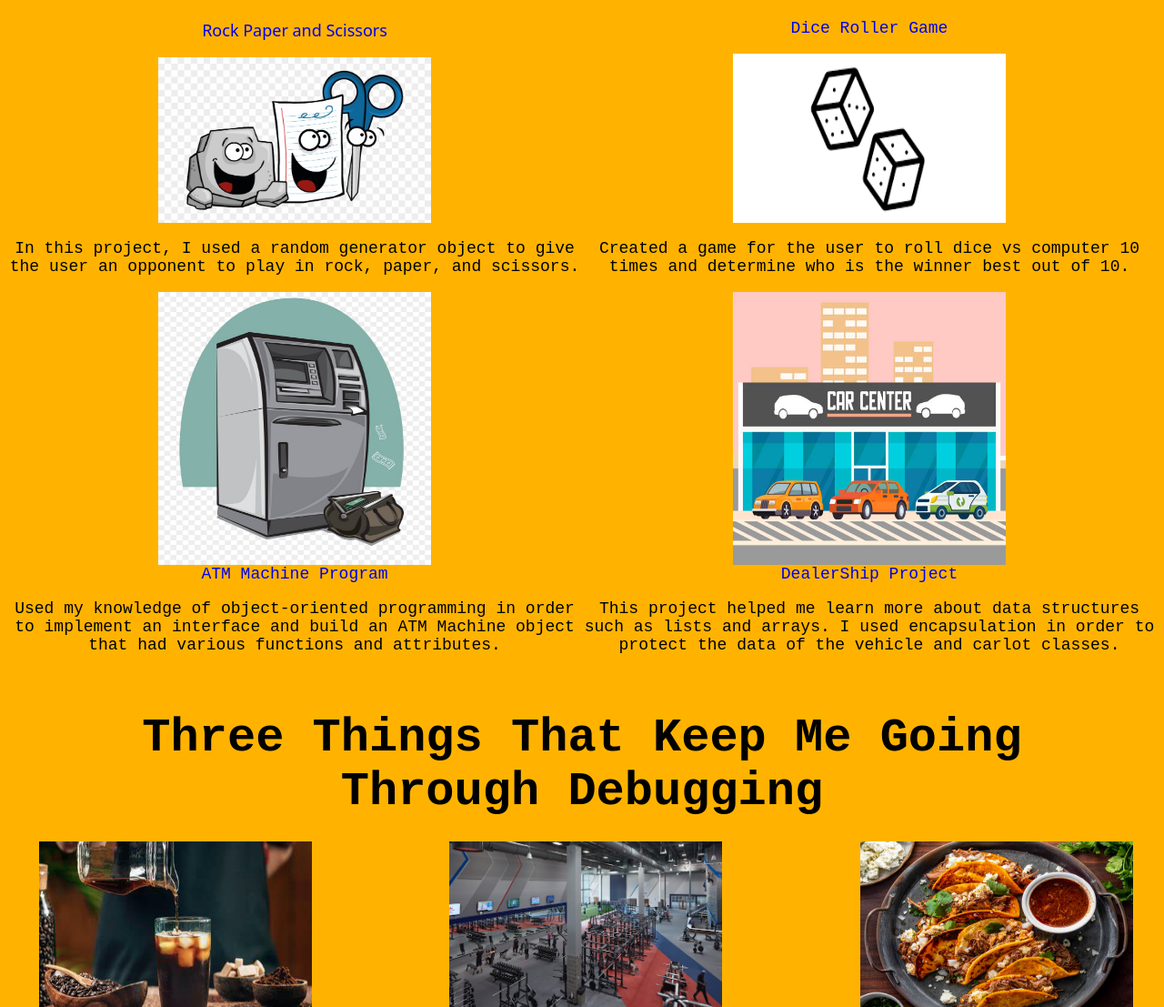
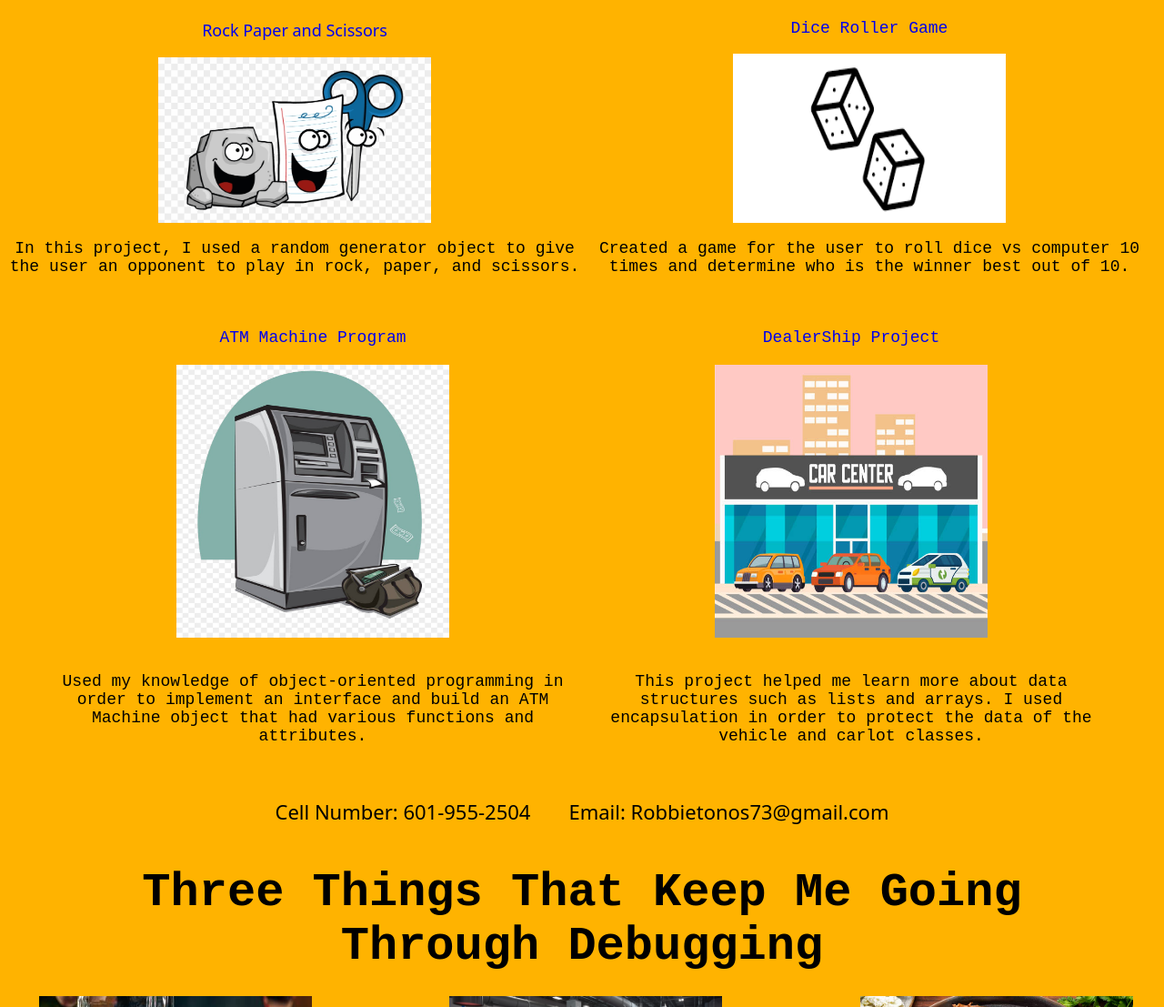
Before and after one commit to robbietonos37/First-Website, a plain HTML site: page index.html in a window 1280 px wide. Shown: the part 1250-2357 px from the top of the page at 91% size. Drawn offline with Linux system fonts and the light colour scheme.

Commit message:
Add contact info below second row of projects

```diff
--- a/index.html
+++ b/index.html
@@ -125,9 +125,9 @@
       <div class="Second-Row">
 
         <div class="ATM">
-          <img class="ATMPic" src="./atm.jpg">
           <a href="https://github.com/robbietonos37/ATM-Machine" target="_blank" rel="noopener noreferrer">ATM Machine
             Program</a>
+          <img class="ATMPic" src="./atm.jpg">
           <p class="ATM-Description">
             Used my knowledge of object-oriented programming in order to
             implement an interface and build an ATM Machine object that had various functions and attributes.
@@ -135,9 +135,9 @@
         </div>
 
         <div class="Dealership">
-          <img class="DealershipPic" src="./dealit.jpeg">
           <a href="https://github.com/robbietonos37/DealerShip" target="_blank" rel="noopener noreferrer">DealerShip
             Project</a>
+          <img class="DealershipPic" src="./dealit.jpeg">
           <p>
             This project helped me learn more about data structures such as lists and arrays. I used encapsulation in
             order to protect the data of the vehicle and carlot classes.
@@ -147,6 +147,13 @@
       </div>
 
     </div>
+
+
+    <div class="Contact">
+      <li>Cell Number: 601-955-2504</li>
+      <li>Email: Robbietonos73@gmail.com</li>
+    </div>
+
 
     <div class="Middle">
       Three Things That Keep Me Going Through Debugging
--- a/style.css
+++ b/style.css
@@ -36,9 +36,9 @@
 .Contact {
     display: flex;
     list-style: none;
-    gap: 14px;
+    gap: 42px;
     justify-content: center;
-    font-family: monospace;
+    font-family: system-ui, -apple-system, BlinkMacSystemFont, 'Segoe UI', Roboto, Oxygen, Ubuntu, Cantarell, 'Open Sans', 'Helvetica Neue', sans-serif;
     font-size: 22px;
     flex-direction: row;
 }
@@ -159,7 +159,7 @@ a:hover {
     display: flex;
     flex-direction: row;
     align-items: center;
-    gap: 70px;
+    gap: 40px;
     margin: 80px;
     list-style: none;
 }
@@ -287,7 +287,6 @@ a:hover {
     justify-content: center;
 }
 
-
 .Food {
     align-items: center;
     font-size: 24px;
@@ -358,6 +357,7 @@ img {
     display: flex;
     flex-direction: row;
     justify-content: center;
+    margin: 40px;
 }
 
 
@@ -370,6 +370,7 @@ img {
     font-size: 18px;
     justify-content: center;
     text-align: center;
+    gap: 20px;
 }
 
 .ATM-Description {
@@ -392,6 +393,7 @@ img {
     font-size: 18px;
     justify-content: center;
     text-align: center;
+    gap: 20px;
 }
 
 .Second-Row a {
```
